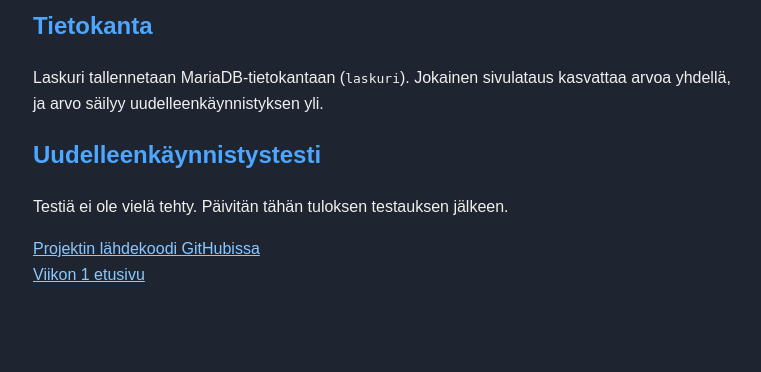
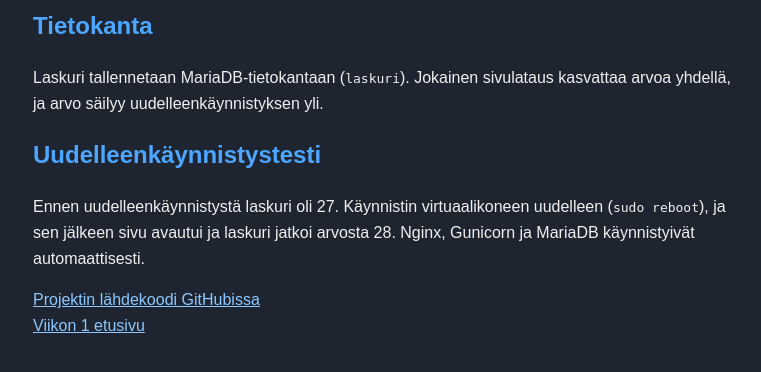
Before and after one commit to G4tekeep3r/viikko2, a Flask app: template templates/index.html in a window 1280 px wide. Shown: the part 193-565 px from the top of the page, without its empty margins (257-1018 px from the left). Run offline with Flask 3, Linux system fonts and the light colour scheme; the template is opened without the code that fills it, so the values that code supplies are empty.

Commit message:
Uudelleenkäynnistystesti päivitetty

```diff
--- a/templates/index.html
+++ b/templates/index.html
@@ -27,7 +27,7 @@
     <p>Laskuri tallennetaan MariaDB-tietokantaan (<code>laskuri</code>). Jokainen sivulataus kasvattaa arvoa yhdellä, ja arvo säilyy uudelleenkäynnistyksen yli.</p>
 
     <h2>Uudelleenkäynnistystesti</h2>
-    <p>Testiä ei ole vielä tehty. Päivitän tähän tuloksen testauksen jälkeen.</p>
+    <p>Ennen uudelleenkäynnistystä laskuri oli 27. Käynnistin virtuaalikoneen uudelleen (<code>sudo reboot</code>), ja sen jälkeen sivu avautui ja laskuri jatkoi arvosta 28. Nginx, Gunicorn ja MariaDB käynnistyivät automaattisesti.</p>
 
     <p>
         <a href="https://github.com/G4tekeep3r/viikko2">Projektin lähdekoodi GitHubissa</a><br>
```
